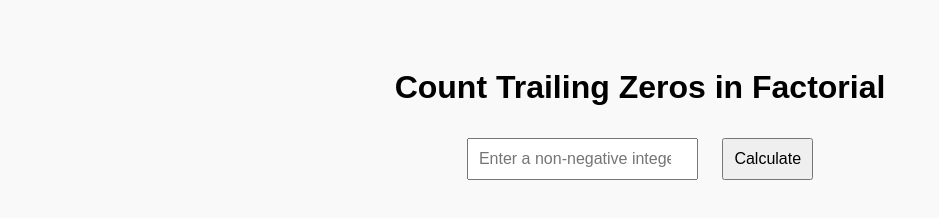
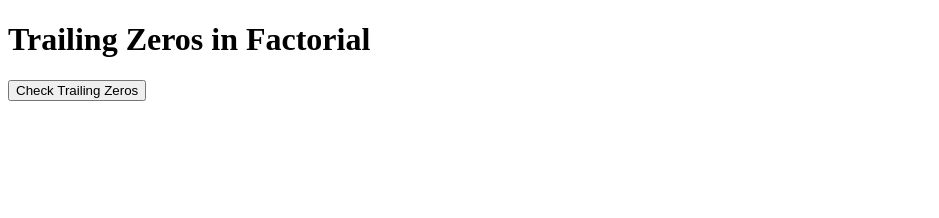
Before and after one commit to acciojob/count-trailing-zeros-PrasadLV-056, a website: page main.html in a window 1280 px wide. Shown: the whole page, without its empty margins (0-939 px from the left). Drawn offline with Linux system fonts and the light colour scheme.

Commit message:
created a submission

```diff
--- a/main.html
+++ b/main.html
@@ -3,56 +3,29 @@
 <head>
   <meta charset="UTF-8">
   <title>Trailing Zeros in Factorial</title>
-  <style>
-    body {
-      font-family: Arial, sans-serif;
-      padding: 40px;
-      background-color: #f9f9f9;
-      text-align: center;
-    }
-    input, button {
-      padding: 10px;
-      margin: 10px;
-      font-size: 16px;
-    }
-    .output {
-      margin-top: 20px;
-      font-weight: bold;
-    }
-  </style>
 </head>
 <body>
-
-  <h1>Count Trailing Zeros in Factorial</h1>
-
-  <input type="number" id="numberInput" placeholder="Enter a non-negative integer" min="0" />
-  <button onclick="handleTrailingZeros()">Calculate</button>
-
-  <div class="output" id="result"></div>
+  <h1>Trailing Zeros in Factorial</h1>
+  <button onclick="handleClick()">Check Trailing Zeros</button>
 
   <script>
     function trailingZeros(n) {
       let count = 0;
-      while (n >= 5) {
-        n = Math.floor(n / 5);
-        count += n;
+      for (let i = 5; n / i >= 1; i *= 5) {
+        count += Math.floor(n / i);
       }
       return count;
     }
 
-    function handleTrailingZeros() {
-      const input = document.getElementById("numberInput").value;
-      const num = parseInt(input, 10);
+    function handleClick() {
+      const input = parseInt(prompt("Enter a non-negative integer:"), 10);
 
-      if (isNaN(num) || num < 0) {
-        document.getElementById("result").textContent = "Please enter a valid non-negative integer.";
-        return;
+      if (!isNaN(input) && input >= 0) {
+        alert("Number of trailing zeros in " + input + "! is: " + trailingZeros(input));
+      } else {
+        alert("Please enter a valid non-negative integer.");
       }
-
-      const result = trailingZeros(num);
-      document.getElementById("result").textContent = `Number of trailing zeros in ${num}! is ${result}`;
     }
   </script>
-
 </body>
 </html>
--- a/styles.css
+++ b/styles.css
@@ -4,110 +4,50 @@
   <meta charset="UTF-8">
   <title>Trailing Zeros in Factorial</title>
   <style>
-    * {
-      box-sizing: border-box;
-    }
-
     body {
-      font-family: 'Segoe UI', Tahoma, Geneva, Verdana, sans-serif;
-      background: linear-gradient(135deg, #f0f0f0, #dfe6e9);
+      font-family: Arial, sans-serif;
+      background: #f3f4f6;
+      display: flex;
+      flex-direction: column;
+      align-items: center;
+      justify-content: center;
+      height: 100vh;
       margin: 0;
-      padding: 0;
-      display: flex;
-      justify-content: center;
-      align-items: center;
-      height: 100vh;
-    }
-
-    .container {
-      background-color: white;
-      padding: 30px 40px;
-      border-radius: 16px;
-      box-shadow: 0 8px 24px rgba(0, 0, 0, 0.1);
-      text-align: center;
-      max-width: 400px;
-      width: 100%;
     }
 
     h1 {
+      color: #111827;
       margin-bottom: 20px;
-      font-size: 24px;
-      color: #2d3436;
-    }
-
-    input[type="number"] {
-      width: 100%;
-      padding: 12px;
-      margin: 10px 0;
-      font-size: 16px;
-      border: 1px solid #ccc;
-      border-radius: 8px;
-      outline: none;
-      transition: border-color 0.3s;
-    }
-
-    input[type="number"]:focus {
-      border-color: #0984e3;
     }
 
     button {
-      padding: 12px 20px;
-      background-color: #0984e3;
+      padding: 12px 24px;
+      font-size: 16px;
       color: white;
+      background-color: #2563eb;
       border: none;
       border-radius: 8px;
       cursor: pointer;
-      font-size: 16px;
-      transition: background-color 0.3s;
+      transition: background-color 0.3s ease;
     }
 
     button:hover {
-      background-color: #74b9ff;
-    }
-
-    .output {
-      margin-top: 20px;
-      font-size: 18px;
-      color: #2d3436;
+      background-color: #1d4ed8;
     }
   </style>
 </head>
 <body>
-
-  <div class="container">
-    <h1>Count Trailing Zeros in Factorial</h1>
-    <input type="number" id="numberInput" placeholder="Enter a non-negative integer" min="0" />
-    <button onclick="handleTrailingZeros()">Calculate</button>
-    <div class="output" id="result"></div>
-  </div>
+  <h1>Trailing Zeros in Factorial</h1>
+  <button onclick="handleClick()">Check Trailing Zeros</button>
 
   <script>
     function trailingZeros(n) {
       let count = 0;
-      while (n >= 5) {
-        n = Math.floor(n / 5);
-        count += n;
+      for (let i = 5; n / i >= 1; i *= 5) {
+        count += Math.floor(n / i);
       }
       return count;
     }
 
-    function handleTrailingZeros() {
-      const input = document.getElementById("numberInput").value;
-      const num = parseInt(input, 10);
-
-      const resultDiv = document.getElementById("result");
-
-      if (isNaN(num) || num < 0) {
-        resultDiv.textContent = "Please enter a valid non-negative integer.";
-        resultDiv.style.color = "#d63031";
-        return;
-      }
-
-      const result = trailingZeros(num);
-      resultDiv.textContent = `Number of trailing zeros in ${num}! is ${result}`;
-      resultDiv.style.color = "#2d3436";
-    }
-  </script>
-
-</body>
-</html>
+    function handleClick() {
+      const input = parseInt(prompt("Enter a non-negative integer:"), 10);
```
Also changed, not shown: script.js (+8 -17 lines).
